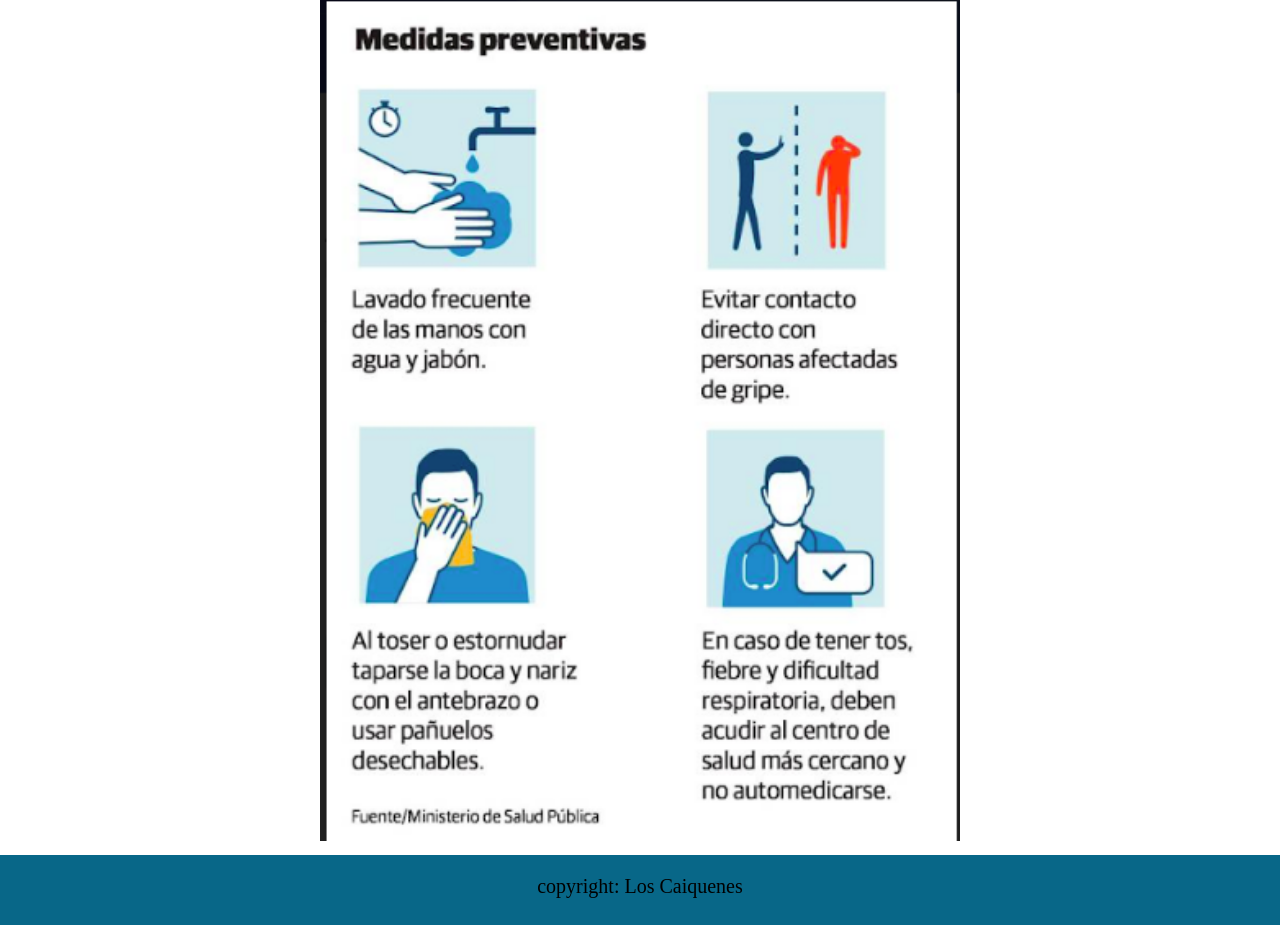
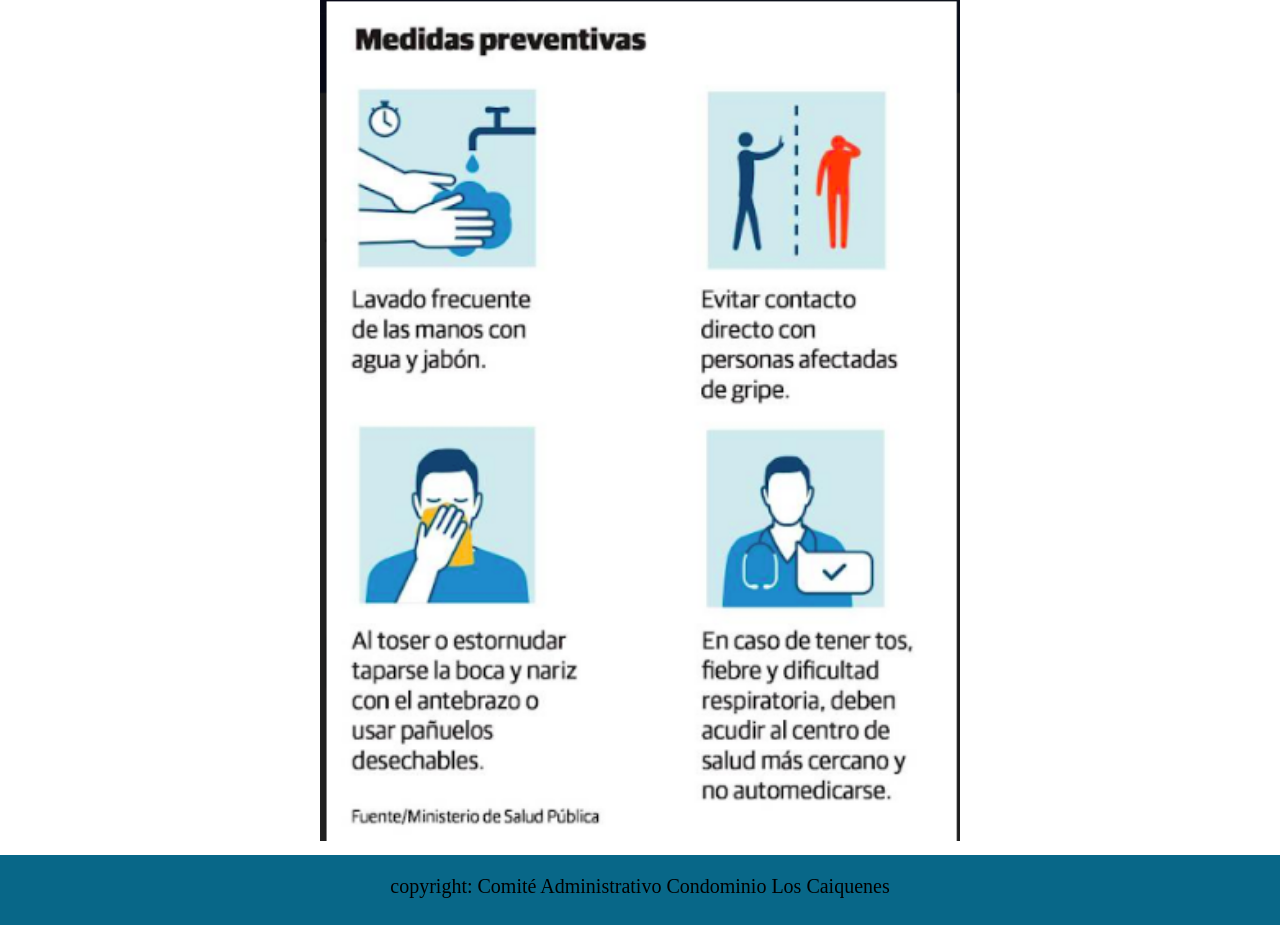
Before and after one commit to adrievelyn/Condominio-Los-Caiquenes, a website with bundled scripts: page src/index.html in a window 1280 px wide. Shown: the part 940-1865 px from the top of the page. Built offline with nearby package versions, Linux system fonts and the light colour scheme.

Commit message:
copyright modified

```diff
--- a/src/index.html
+++ b/src/index.html
@@ -67,5 +67,5 @@
   </body>
 </html>
 <footer>
-  copyright: Los Caiquenes
+  copyright: Comité Administrativo Condominio Los Caiquenes
 </footer>
```
